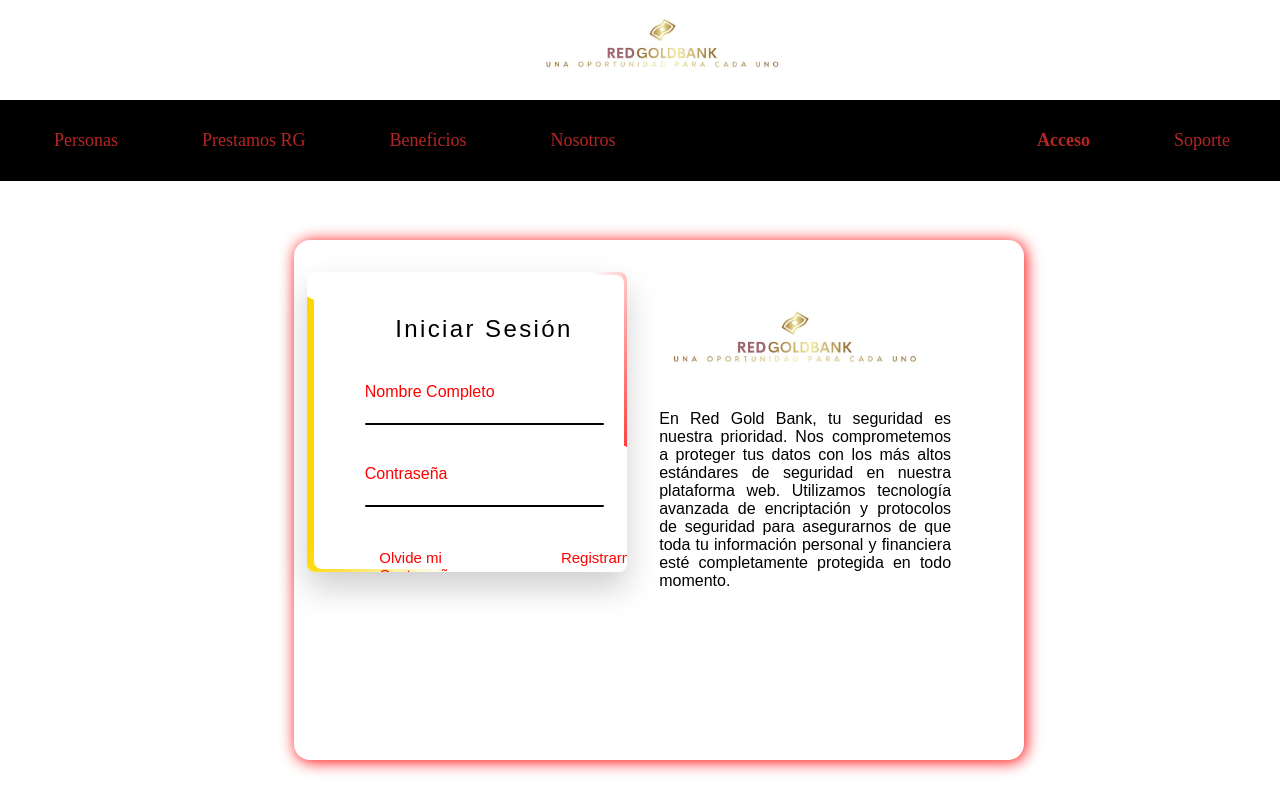
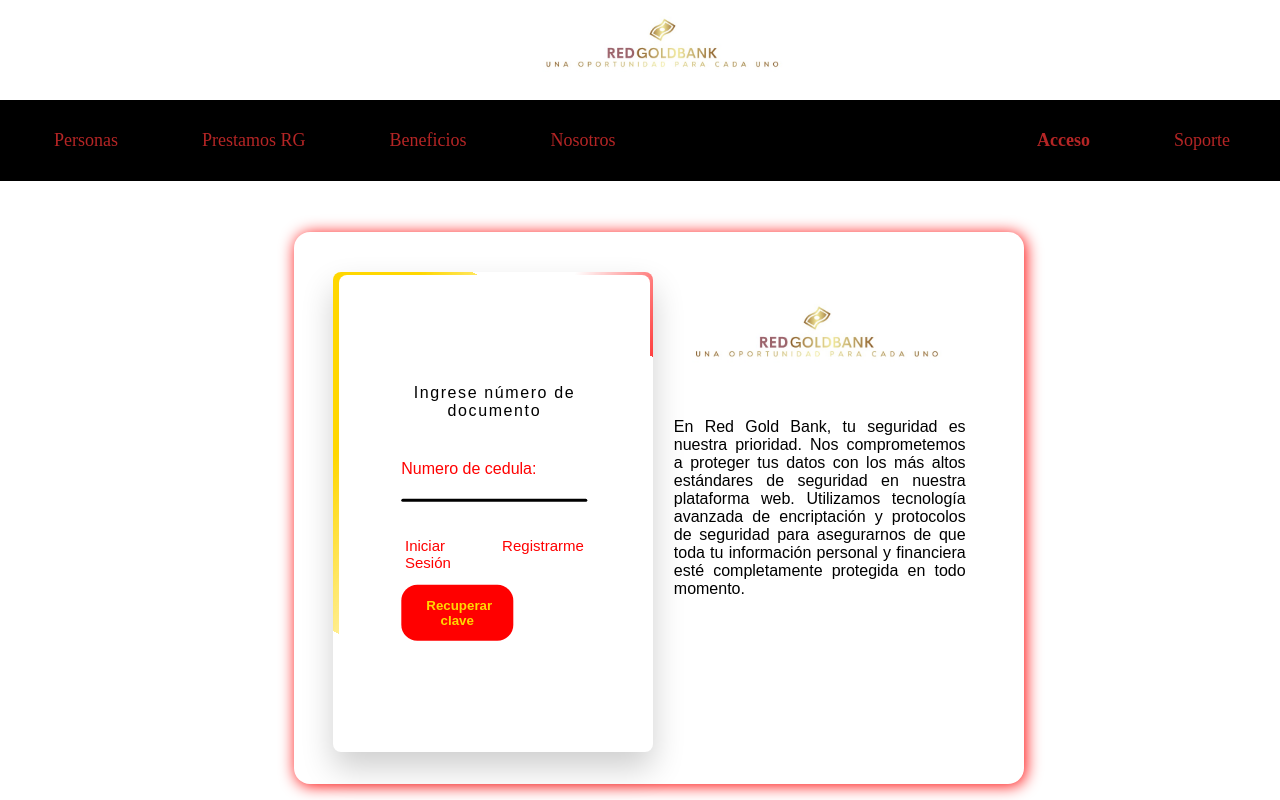
Before and after one commit to AnyiDc/Red-Gold-Bank, a plain HTML site: page views/Pages/login.html in a window 1280 px wide. Both pictures are taken after a click on the link "Olvide mi Contraseña". Drawn offline with Linux system fonts and the light colour scheme; a web font is replaced by a local one.

Commit message:
Alternando y ajustando formularios del login

```diff
--- a/controllers/ControllerLogin.js
+++ b/controllers/ControllerLogin.js
@@ -0,0 +1,17 @@
+function showForgetPassword() {
+    document.getElementById("Login").style.display = "none";
+    document.getElementById("forgetPassword").style.display = "block";
+    document.getElementById("formulario_registro").style.display = "none";
+}
+
+function showformularioRegistro() {
+    document.getElementById("Login").style.display = "none";
+    document.getElementById("forgetPassword").style.display = "none";
+    document.getElementById("formulario_registro").style.display = "block";
+}
+
+function showLogin() {
+    document.getElementById("Login").style.display = "block";
+    document.getElementById("forgetPassword").style.display = "none";
+    document.getElementById("formulario_registro").style.display = "none";
+}
--- a/views/Pages/login.html
+++ b/views/Pages/login.html
@@ -12,7 +12,7 @@
 <body>
 
     <header class="cabecera">
-        <a href="/index.html"> <!-- Aquí se agrega el enlace -->
+        <a href="/index.html">
             <img src="/views/Public/img/Logo.png" alt="RedGoldBank-LOGO">
         </a>
         <nav>
@@ -30,14 +30,18 @@
     <div class="contP">
         <img src="/views/Public/img/Logo.png" alt="RedGoldBankLogo">
         <p>En Red Gold Bank, tu seguridad es nuestra prioridad.
-            Nos comprometemos a proteger tus datos con los más altos estándares de seguridad en nuestra plataforma web. Utilizamos tecnología avanzada de encriptación y protocolos de seguridad para asegurarnos de que toda tu información personal y financiera esté completamente protegida en todo momento.</p>
+            Nos comprometemos a proteger tus datos con los más altos estándares de seguridad en nuestra plataforma web.
+            Utilizamos tecnología avanzada de encriptación y protocolos de seguridad para asegurarnos de que toda tu
+            información personal y financiera esté completamente protegida en todo momento.</p>
     </div>
     <div class="box" id="box">
         <div class="form">
-            <form action="" method="get" id="Login">
+            <!--Formulario del login-->
+            <div id="Login">
+                <form action="" method="get">
                     <h2>Iniciar Sesión</h2>
                     <div class="inputBox">
-                    <input id = "nombreLogin" type="text" required="required">
+                        <input id="nombreLogin" type="text" required="required">
                         <span>Nombre Completo</span>
                         <i></i>
                     </div>
@@ -45,66 +49,70 @@
                         <input id="contraseniaLogin" type="password" required="required">
                         <span>Contraseña</span>
                         <i></i>
+
                     </div>
                     <div class="links">
-                    <a id ="link_olvide" onclick="forgetPassword()">Olvide mi Contraseña</a>
-                    <a id ="link_registrarse" onclick="formulario_registro()">Registrarme</a>
+                        <a id="link_olvide" onclick="showForgetPassword()">Olvide mi Contraseña</a>
+                        <a id="link_registrarse" onclick="showformularioRegistro()">Registrarme</a>
                     </div>
-           <button name="btn_iniciarsesion" id ="btn_iniciarsesion"> Iniciar </button>
+                    <button name="btn_iniciarsesion" id="btn_iniciarsesion"> Iniciar </button>
                 </form>
+            </div>
 
 
+            <!--Formulario de olvide mi contraseña-->
 
-
-            <form action="" id="forgetPassword">
-                <h2>Olvide mi Contraseña</h2>
+            <div id="forgetPassword">
+                <form action="">
+                    <h2>Ingrese número de documento</h2>
                     <div class="inputBox">
-                    <input class = "inputForget" type="text" required="required">
+                        <input class="inputForget" type="text" required="required">
                         <span>Numero de cedula:</span>
                         <i></i>
                     </div>
                     <div class="links">
-                    <a onclick="signIn()" href="">Iniciar Sesion</a>
-                    <a onclick="signUp()" href="">Registrarme </a>
+                        <a id="link_login" onclick="showLogin()">Iniciar Sesión</a>
+                        <a id="link_registrarse" onclick="showformularioRegistro()">Registrarme</a>
                     </div>
-                <button name="btn_forgetPassword" id ="btn_forgetPassword"> Recuperar clave </button>
+                    <button name="btn_forgetPassword" id="btn_forgetPassword"> Recuperar clave </button>
                 </form>
+            </div>
+            <!--Formulario de registro-->
 
-
-
-
-            <form action="" id="formulario_registro">
+            <div id="formulario_registro">
+                <form action="">
                     <h2>Registrarme</h2>
                     <div class="inputBox">
-                    <input class ="inputs_registro" type="text" required="required">
+                        <input class="inputs_registro" type="text" required="required">
                         <span>Nombre completo</span>
                         <i></i>
                     </div>
                     <div class="inputBox">
-                    <input class ="inputs_registro" type="text" required="required">
+                        <input class="inputs_registro" type="text" required="required">
                         <span>Documento de identidad</span>
                         <i></i>
                     </div>
                     <div class="inputBox">
-                    <input class ="inputs_registro"type="email" required="required">
+                        <input class="inputs_registro" type="email" required="required">
                         <span>Email</span>
                         <i></i>
                     </div>
                     <div class="inputBox">
-                    <input class ="inputs_registro" type="password" required="required">
+                        <input class="inputs_registro" type="password" required="required">
                         <span>Contraseña</span>
                         <i></i>
                     </div>
                     <div class="links">
-                    <a onclick="forgetPassword()">Olvide mi Contraseña</a>
-                    <a onclick="formulario_registro()">Registrarme</a>
+                        <a id="link_olvide" onclick="showForgetPassword()">Olvide mi Contraseña</a>
+                        <a id="link_login" onclick="showLogin()">Iniciar Sesión</a>
                     </div>
 
-                <button name="btn_registrarme" id ="btn_registrarme"> Registrarme </button>
+                    <button name="btn_registrarme" id="btn_registrarme"> Registrarme </button>
                 </form>
             </div>
         </div>
-    <script   src="/views/Public/JS/scriptLogin.js"></script>
+    </div>
+    <script src="/controllers/ControllerLogin.js"></script>
     <script type="model" src="/views/Public/JS/script.js"></script>
 
 </body>
--- a/views/Public/JS/script.js
+++ /dev/null
@@ -1 +0,0 @@
-document.getElementById("formulario_registro").addEventListener("click
--- a/views/Public/css/login.css
+++ b/views/Public/css/login.css
@@ -487,25 +487,24 @@
   color: black;
 }
 
-
-
 .contP {
   position: absolute;
-  top: 30vh;
+  top: 29vh;
   left: 23vw;
   background-color: white;
   box-shadow: 0.1rem 0.1rem 1rem red;
-  height: 65vh;
+  height: 69vh;
   width: 57vw;
   border-radius: 1rem;
   padding: 2rem;
+  overflow: hidden;
 }
 
 .contP p {
   width: 40%;
   height: auto;
   position: absolute;
-  right: 10%;
+  right: 8%;
   top: 50%;
   transform: translateY(-50%);
   text-align: justify;
@@ -515,7 +514,7 @@
 .contP img {
   position: absolute;
   top: 10%;
-  right: 10%;
+  right: 7%;
   width: 40%;
   height: auto;
 }
@@ -524,9 +523,9 @@
 .box {
   position: absolute;
   width: 25vw;
-  left: 24%;
+  left: 26%;
   top: 34vh;
-  height: 58vh;
+  height: 60vh;
   background: var(--secondColor);
   transition: 0.5s cubic-bezier(0.445, 0.05, 0.55, 0.95);
   box-shadow: 0rem 1rem 2rem rgba(0, 0, 0, 0.192);
@@ -575,11 +574,14 @@
   border-radius: 0.5rem;
   /* background: var(--secondColor); */
   z-index: 10;
-  padding: 5vh 4vw;
+  padding: 3vh 3vw;
   display: flex;
   right: 1%;
+  overflow: hidden;
 
 }
+
+
 
 h1 {
   font-size: 2rem;
@@ -613,13 +615,15 @@
   position: relative;
   width: 100%;
   margin: 2rem auto;
+  display:flex;
+  justify-content: center;
 }
 
 /*esta propiedad modifica el input*/
 .inputBox input {
   position: relative;
   z-index: 2;
-  width: 115%;
+  width: 100%;
   background-color: #ff0000;
   padding: 1rem;
   background: transparent;
@@ -637,7 +641,7 @@
   position: absolute;
   left: 0;
   bottom: 0;
-  width: 115%;
+  width: 100%;
   height: 0.10rem;
   border-radius: 0.25rem;
   transition: 0.5s;
@@ -647,9 +651,8 @@
   height: 0.3vh;
   border-radius: 0.5vw;
   z-index: 1;
+
 }
-
-
 
 .inputBox span {
   position: absolute;
@@ -669,9 +672,6 @@
   font-size: 1.25rem;
 }
 
-
-
-
 .inputBox input:valid~i,
 .inputBox input:focus~i {
   height: 2.75rem;
@@ -688,7 +688,9 @@
   font-size: 0.9375rem;
   color: #ff0000;
   text-decoration: none;
-  margin-left: 7%;
+  margin: 2%;
+
+
 
 }
 
@@ -697,16 +699,7 @@
   color: black;
 }
 
-#link_olvide{
-  position: relative;
-  margin-right: 25%;
 
-}
-#link_registrarse{
-  position: relative;
-  margin-left: 25%;
-
-}
 
 
 #btn_iniciarsesion {
@@ -721,7 +714,7 @@
   border-radius: 1rem;
   font-weight: 600;
   cursor: pointer;
-  margin-left: 40%;
+  margin-left: 25%;
 
 
 }
@@ -730,25 +723,68 @@
   opacity: 0.8;
 }
 
-#signIn {
-  display: none !important;
-  transition: 0.5s cubic-bezier(0.445, 0.05, 0.55, 0.95);
+#forgetPassword h2{
+  position: relative;
+  text-align: center;
+  top: -1%;
+  font-size: 1rem;
+  color: rgb(0, 0, 0);
+  pointer-events: none;
+  transition: 0.5s;
+}
+#btn_forgetPassword{
+  position: relative;
+  border: none;
+  outline: none;
+  background: red;
+  color: gold;
+  padding: 0.6875rem 1.5625rem;
+  width: 7.0rem;
+  height: 3.5rem;
+  margin-top: 0.620rem;
+  border-radius: 1rem;
+  font-weight: 700;
+  cursor: pointer;
+
+
 }
 
-#formulario_registro{
-  display: none !important;
-  position: relative;
-background-color: rgb(235, 155, 51);
- width: 70%;
- height: 50%;
-  transition: 0.5s cubic-bezier(0.445, 0.05, 0.55, 0.95);
+#Login, #forgetPassword, #formulario_registro {
+  display: none; /* Todos los formularios estarán ocultos por defecto */
+  position: absolute; /* Permite posicionarlos exactamente */
+  top: 50%; /* Centrado verticalmente */
+  left: 50%; /* Centrado horizontalmente */
+  transform: translate(-50%, -50%);
+  width: 90%;
+  padding: 15%;
+  background: #ffffff;
+  border-radius: 10px;
+
 }
 
-#forgetPassword {
-  display: none !important;
-  position: relative;
-  top: -40%;
-  /* Ajusta este porcentaje según la altura del contenedor */
+#Login {
+  display: block; /* Visible por defecto */
+  display: flex;
+  justify-content: center;
+  text-align: center;
 
-  transition: 0.5s cubic-bezier(0.445, 0.05, 0.55, 0.95);
 }
+
+#formulario_registro .inputBox{
+
+ display: flex;
+ justify-content: center;
+ margin-bottom: 10%;
+  margin: 5%; /* Reduce el margen entre los contenedores de input */
+
+}
+#formulario_registro h2{
+  text-align: center;
+  font-size:100%;
+  margin-top: 20%;
+  margin-bottom: 0%;
+
+}
+#formulario_registro,#login span{
+  font-size:small ;
+}
```
Lines whose indentation alone changed are shown as unchanged.
